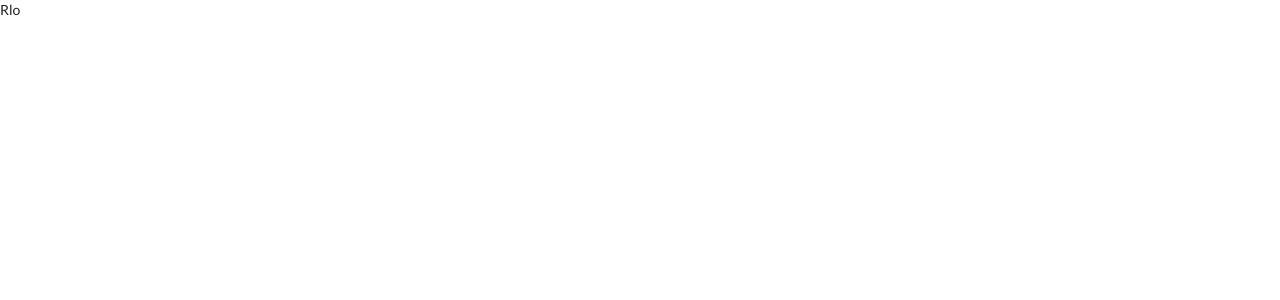
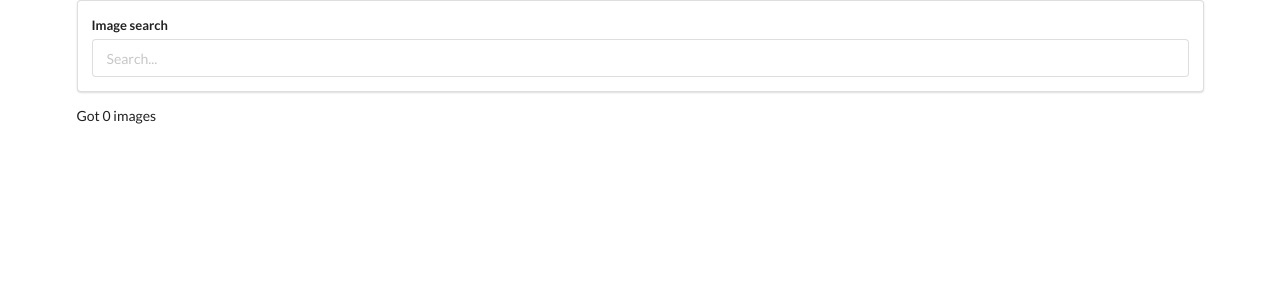
Before and after one commit to kcebula/react-course, a React (Create React App) app: page / in a window 1280 px wide. Shown: the top 300 px of the page. Built offline with nearby package versions, Linux system fonts and the light colour scheme.

Commit message:
Images v1

```diff
--- a/package.json
+++ b/package.json
@@ -7,6 +7,7 @@
     "@types/node": "12.0.0",
     "@types/react": "16.8.17",
     "@types/react-dom": "16.8.4",
+    "axios": "^0.18.0",
     "react": "^16.8.6",
     "react-dom": "^16.8.6",
     "react-scripts": "3.0.1",
--- /dev/null
+++ b/src/api/unsplash.ts
@@ -0,0 +1,13 @@
+import axios from 'axios';
+
+const secrets = {
+  access: '2ab44fcec8ea35eeaa0662f280ecdddaf63cfa2eeed7d4cc78faf069bc99fd56',
+};
+
+
+export const unsplash = axios.create({
+  baseURL: 'https://api.unsplash.com',
+  headers: {
+    authorization: `Client-ID ${secrets.access}`
+  }
+});
--- /dev/null
+++ b/src/components/App.tsx
@@ -0,0 +1,38 @@
+import React, { SyntheticEvent } from 'react';
+import { SearchBar } from './SearchBar';
+import { unsplash } from '../api/unsplash';
+import { ImageList } from './ImageList';
+
+
+export class App extends React.Component {
+
+  state = {
+    query: '',
+    images: []
+  };
+
+  async onSearchSubmit(event: SyntheticEvent, query: string) {
+    event.preventDefault();
+
+    if (this.state.query === query) {
+      return;
+    }
+
+    unsplash.get('/search/photos',{
+      params: {
+        query: query
+      }
+    }).then(response => {
+      this.setState({ images: response.data.results });
+      console.log(response.data)
+    });
+  };
+
+  render() {
+    return <div className="ui container">
+      <SearchBar onSearchSubmit={(event: SyntheticEvent, query: string) => this.onSearchSubmit(event, query)}/>
+      <p>Got {this.state.images.length} images</p>
+      <ImageList images={this.state.images} />
+    </div>
+  }
+}
--- /dev/null
+++ b/src/components/ImageList.tsx
@@ -0,0 +1,18 @@
+import React from 'react';
+import { Unsplash } from '../interfaces/unsplash';
+
+export class ImageList extends React.Component<{images: Unsplash.Image[]}> {
+
+  render() {
+    const images = this.props.images.map(image => {
+      return <img
+        src={image.urls.small}
+        alt={image.alt_description}
+        key={image.id}
+      />
+    });
+
+    return <div>{images}</div>
+  }
+
+}
--- /dev/null
+++ b/src/components/SearchBar.tsx
@@ -0,0 +1,24 @@
+import React from 'react';
+
+export class SearchBar extends React.Component<{onSearchSubmit: Function}> {
+  state = {term: ''};
+
+  render() {
+    return (
+      <div className="ui segment">
+
+        <form className="ui form" onSubmit={e => this.props.onSearchSubmit(e, this.state.term)}>
+          <div className="field">
+            <label>Image search</label>
+            <input type="text"
+                   placeholder="Search..."
+                   value={this.state.term}
+                   onChange={(e) => this.setState({term: e.target.value})}
+            />
+          </div>
+        </form>
+      </div>
+    );
+  }
+
+}
--- a/src/index.tsx
+++ b/src/index.tsx
@@ -1,11 +1,6 @@
 import React from 'react';
 import ReactDOM from 'react-dom'
 
-export class App extends React.Component {
-
-  render() {
-    return <div>Rlo</div>
-  }
-}
+import { App } from './components/App';
 
 ReactDOM.render(<App />, document.querySelector('#root'));
--- /dev/null
+++ b/src/interfaces/unsplash.ts
@@ -0,0 +1,76 @@
+// eslint-disable-next-line @typescript-eslint/no-namespace
+export namespace Unsplash {
+  export interface Urls {
+    raw: string;
+    full: string;
+    regular: string;
+    small: string;
+    thumb: string;
+  }
+
+  export interface Links {
+    self: string;
+    html: string;
+    download: string;
+    download_location: string;
+  }
+
+  export interface Links2 {
+    self: string;
+    html: string;
+    photos: string;
+    likes: string;
+    portfolio: string;
+    following: string;
+    followers: string;
+  }
+
+  export interface ProfileImage {
+    small: string;
+    medium: string;
+    large: string;
+  }
+
+  export interface User {
+    id: string;
+    updated_at: Date;
+    username: string;
+    name: string;
+    first_name: string;
+    last_name: string;
+    twitter_username?: any;
+    portfolio_url?: any;
+    bio?: any;
+    location: string;
+    links: Links2;
+    profile_image: ProfileImage;
+    instagram_username?: any;
+    total_collections: number;
+    total_likes: number;
+    total_photos: number;
+    accepted_tos: boolean;
+  }
+
+  export interface Image {
+    id: string;
+    created_at: Date;
+    updated_at: Date;
+    width: number;
+    height: number;
+    color: string;
+    description?: any;
+    alt_description: string;
+    urls: Urls;
+    links: Links;
+    categories: any[];
+    sponsored: boolean;
+    sponsored_by?: any;
+    sponsored_impressions_id?: any;
+    likes: number;
+    liked_by_user: boolean;
+    current_user_collections: any[];
+    user: User;
+    tags: any[];
+  }
+
+}
```
Also changed, not shown: 1 other file (tests, documents, lock files or other folders).
